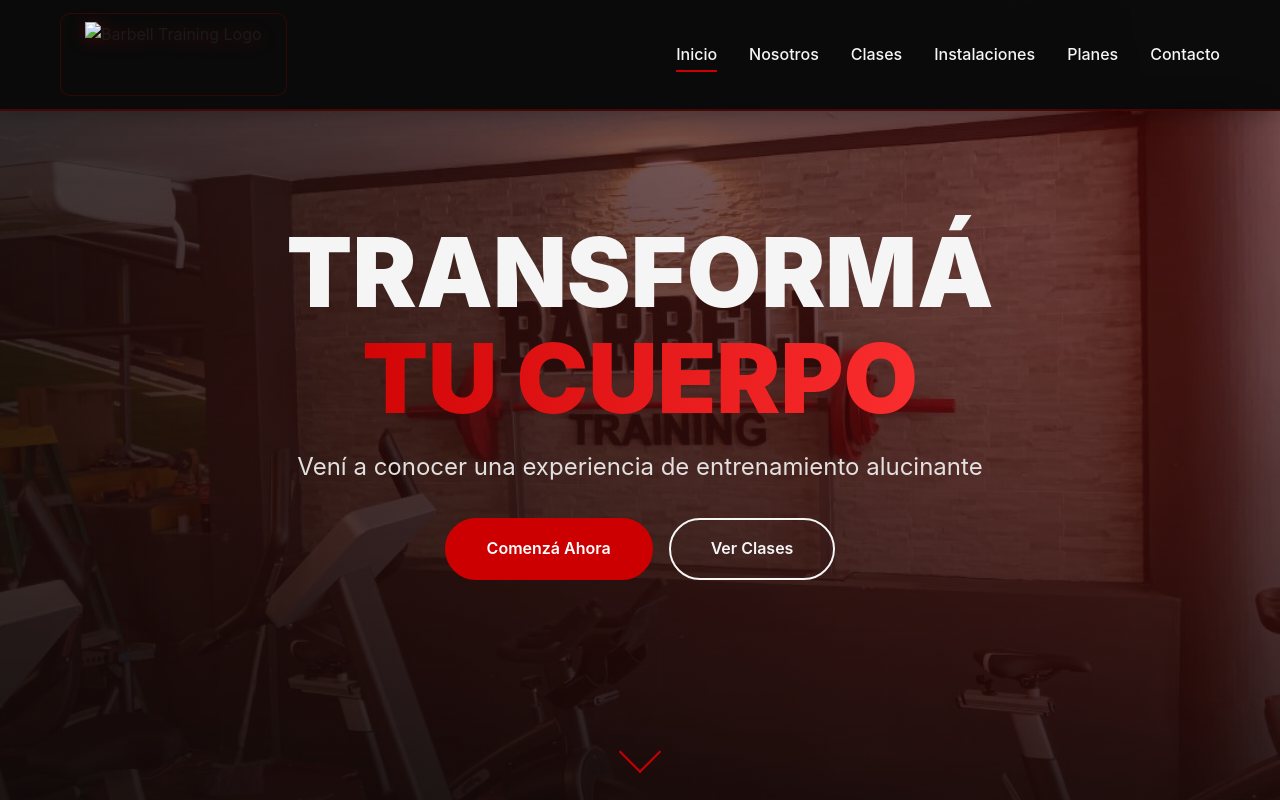
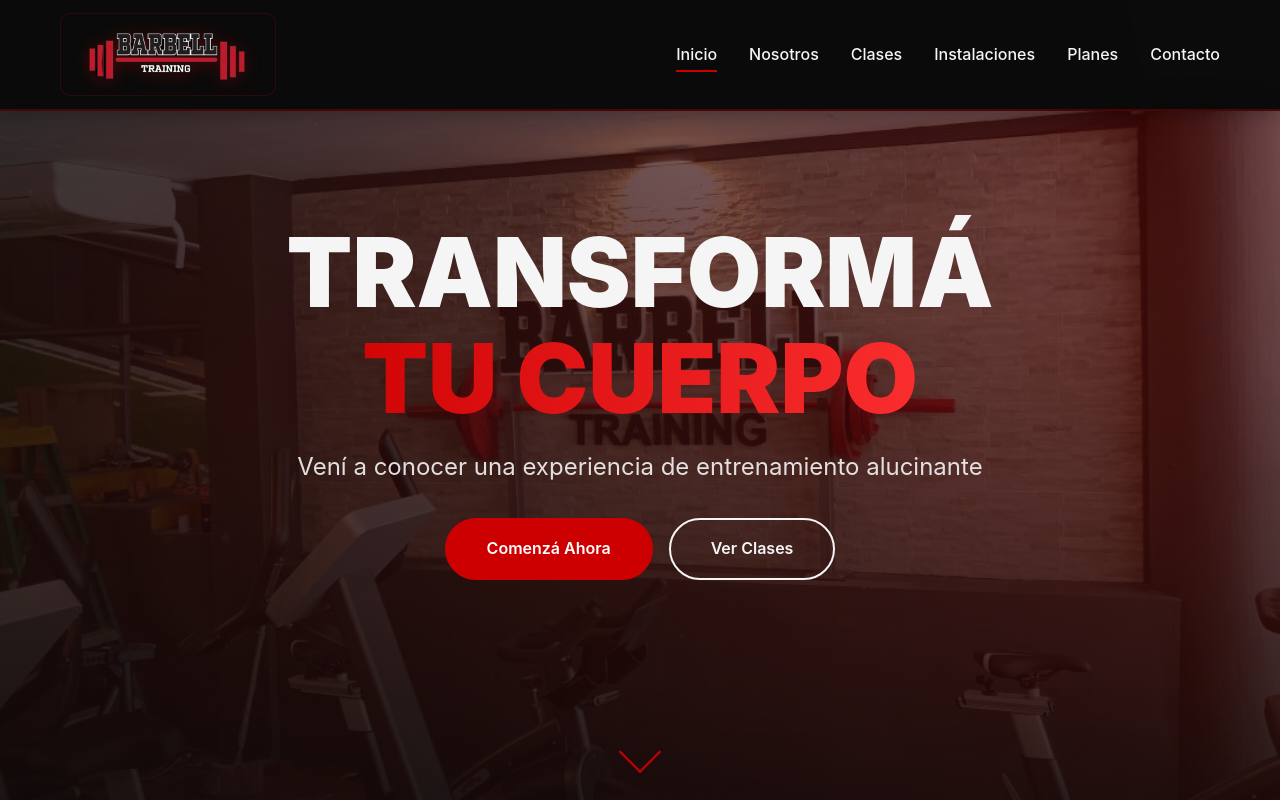
Before and after one commit to FranciscoPuchala/barbellprueba, a plain HTML site: page index.html in a window 1280 px wide. Shown: the top 800 px of the page. Drawn offline with Linux system fonts and the light colour scheme.

Commit message:
Update index.html

```diff
--- a/index.html
+++ b/index.html
@@ -11,7 +11,7 @@
     <nav class="navbar" id="navbar">
         <div class="container nav-container">
             <div class="logo">
-                <img src="./img/WhatsApp Image 2025-12-23 at 19.30.49.jpeg" alt="Barbell Training Logo" class="logo-image">
+                <img src="./img/WhatsApp Image 2025-12-23 at 19.30.49.png" alt="Barbell Training Logo" class="logo-image">
             </div>
             <button class="mobile-menu-toggle" id="mobileMenuToggle">
                 <span></span>
```
